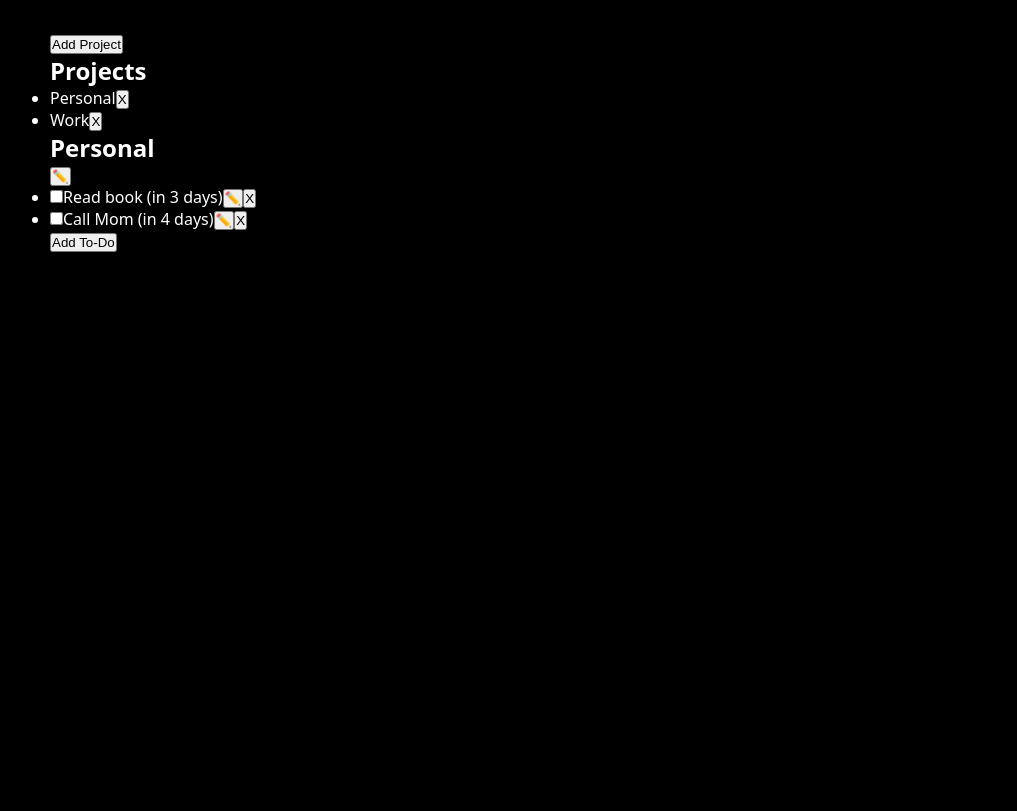
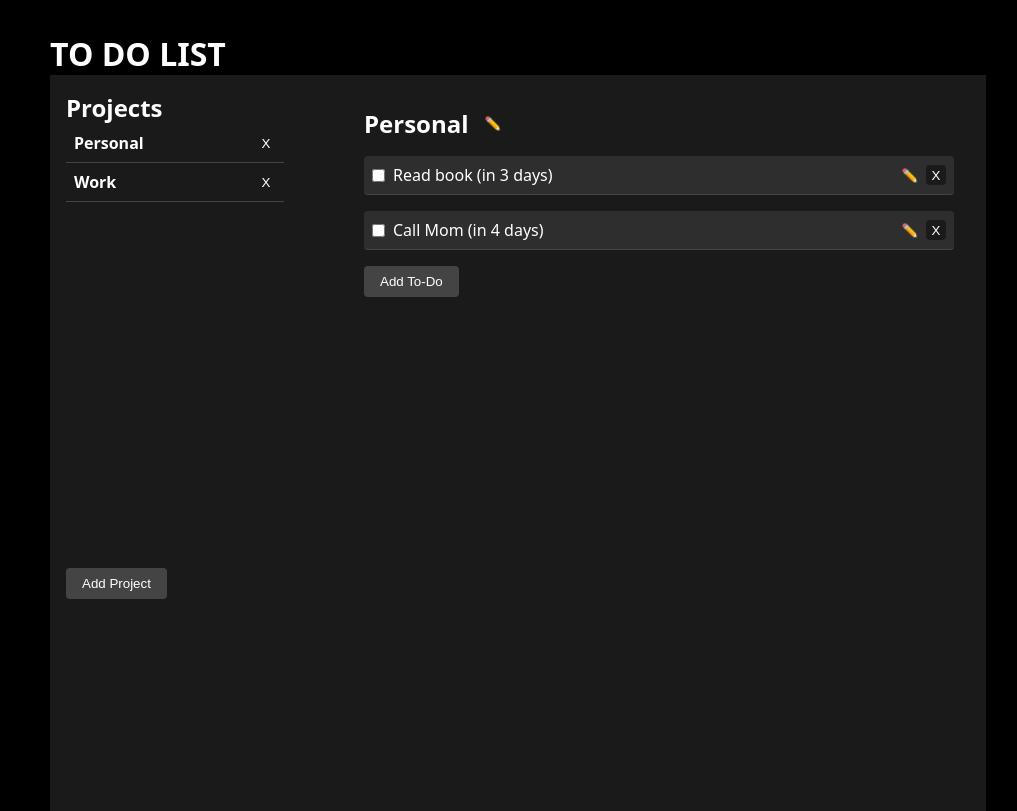
Before and after one commit to CaimanBrujo/to-do-list-top, a website built with webpack: page src/template.html in a window 1280 px wide. Shown: the whole page, without its empty margins (122-1139 px from the left). Built offline with nearby package versions, Linux system fonts and the light colour scheme.

Commit message:
style: complete visual styling for v1.1.0 with dark theme and polished layout

```diff
--- a/src/style.css
+++ b/src/style.css
@@ -21,9 +21,6 @@ html {
 }
 
 body {
-    display: grid;
-    grid-template-columns: 250px 1fr;
-    grid-template-areas: "sidebar main";
     gap: 2rem;
     width: 100%;
     max-width: 1000px;
@@ -35,10 +32,175 @@ body {
     padding: 2rem;
 }
 
+#app {
+    background-color: var(--dark);
+    display: grid;
+    grid-template-columns: 250px 1fr;
+    grid-template-areas: "sidebar main";
+    height: 100%;
+    gap: 2rem;
+}
+
+/* Sidebar */
 .project-list {
     grid-area: sidebar;
 }
 
+aside {
+    padding: 1rem;
+}
+
+.project-item {
+    display: flex;
+    justify-content: space-between;
+    align-items: center;
+    padding: 0.5rem;
+    border-bottom: 1px solid #444;
+    cursor: pointer;
+}
+
+.project-name {
+    font-weight: bold;
+}
+
+.delete-project,
+.delete-todo-btn {
+    height: 20px;
+    width: 20px;
+    border-radius: 4px;
+    display: flex;
+    justify-content: center;
+    align-items: center;
+    background-color: var(--dark);
+    color: var(--white);
+    border: none;
+    cursor: pointer;
+}
+
+.project-form-section {
+    display: flex;
+    flex-direction: column;
+    align-items: flex-start;
+    gap: 0.5rem;
+    margin-bottom: 1rem;
+    padding: 1rem;
+}
+
+.project-form-section button {
+    margin-top: 10px;
+}
+
+.todo-form button,
+.new-project-form button,
+.edit-todo-form button,
+.toggle-project-form,
+.add-todo-btn {
+    padding: 0.5rem 1rem;
+    border: none;
+    border-radius: 4px;
+    background-color: #444;
+    color: var(--white);
+    cursor: pointer;
+    transition: background-color 0.2s ease;
+}
+
+.todo-form button:hover,
+.new-project-form button:hover,
+.edit-todo-form button:hover,
+.toggle-project-form:hover,
+.add-todo-btn:hover {
+    background-color: #666;
+}
+
+/* Main */
 .project {
     grid-area: main;
+    padding: 1rem;
 }
+
+/* Project title */
+.project-title-wrapper {
+    display: flex;
+    align-items: center;
+    gap: 1rem;
+    margin-bottom: 1rem;
+}
+
+.project-title {
+    font-size: 1.5rem;
+}
+
+/* Pencil btn */
+.edit-title-btn,
+.edit-todo-btn {
+    background: transparent;
+    border: none;
+    cursor: pointer;
+    color: var(--white);
+}
+
+/* To-Do List */
+.todo-list {
+    list-style: none;
+    padding: 0;
+    margin: 0;
+}
+
+.todo-item {
+    display: flex;
+    align-items: center;
+    padding: 0.5rem;
+    border-bottom: 1px solid #444;
+    background-color: var(--grey);
+    margin-bottom: 1rem;
+    border-radius: 4px;
+}
+
+.todo-item.completed .todo-title {
+    text-decoration: line-through;
+    opacity: 0.6;
+}
+
+.todo-content {
+    display: flex;
+    align-items: center;
+    gap: 0.5rem;
+    flex-wrap: wrap;
+    width: 100%;
+}
+
+.todo-title {
+    flex: 1;
+}
+
+/* Forms */
+.todo-form,
+.new-project-form,
+.edit-todo-form {
+    display: flex;
+    flex-direction: column;
+    gap: 0.5rem;
+    margin-top: 1rem;
+}
+
+.todo-form input,
+.todo-form select,
+.new-project-form input,
+.edit-todo-form input,
+.edit-todo-form select {
+    padding: 0.5rem;
+    border: 1px solid #666;
+    border-radius: 4px;
+    background-color: #111;
+    color: var(--white);
+}
+
+input[type="date"]::-webkit-calendar-picker-indicator {
+    filter: invert(1);
+}
+
+.empty-message {
+    color: #aaa;
+    text-align: center;
+    padding: 2rem;
+}
--- a/src/template.html
+++ b/src/template.html
@@ -6,6 +6,7 @@
     <title>TO-DO LIST</title>
 </head>
 <body>
+    <h1>TO DO LIST</h1>
     <div id="app"></div>
 </body>
 </html>
```
